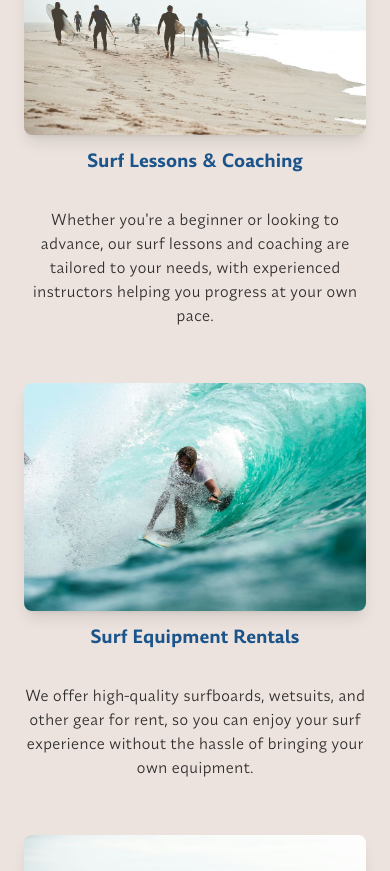
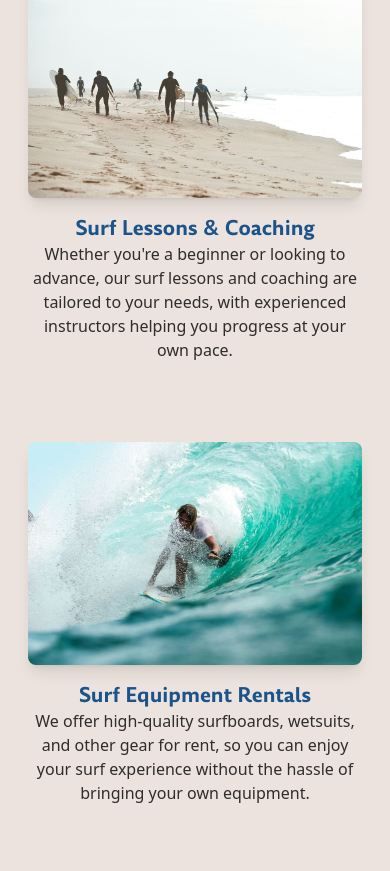
Before and after one commit to Ahmed-Driss1/AMFS, a React (Vite) app: page / in a window 390 px wide. Shown: the part 1973-2844 px from the top of the page. Built offline with nearby package versions, Linux system fonts and the light colour scheme.

Commit message:
made services section responsive
close to the last iteration to the services section

```diff
--- a/src/component/Services.jsx
+++ b/src/component/Services.jsx
@@ -58,49 +58,46 @@ export default function ServiceSection() {
   }, []);
 
   return (
-    <section className="flex flex-col items-center gap-6 lg:gap-4 p-6 bg-light min-h-screen lg:max-h-screen">
-      <h2 className="font-amulya text-center text-accent text-4xl lg:text-3xl pt-8 lg:pt-4 ">What we offer</h2>
+    <section className="bg-light min-h-screen">
+      <div className="flex flex-col items-center gap-20 pt-10 pb-48">
+        <div>
+          <h2 className="text-accent text-center mt-9 font-Shrikhand text-2xl sm:text-3xl md:text-4xl lg:text-6xl">More than a surf club</h2>
+        </div>
 
-      <div className="w-full lg:grid lg:grid-cols-3 gap-4 lg:h-2/3">
+        <div className="flex gap-20 flex-col lg:flex-row items-center px-7 mb-20 cursor-pointer">
           {services.map((service, index) => (
-          <div
-            key={service.id}
-            ref={(el) => (tiltRefs.current[index] = el)}
-            className="flex flex-col items-center cursor-pointer transition-transform duration-500"
-            onClick={() => handleClick(service.id)}
-          >
-            <img
-              src={service.image}
-              alt={service.imagealt}
-              className={`w-full rounded-lg transition-transform duration-500 shadow-lg ${
+              <div className="flex flex-col gap-4 md:flex-row lg:flex-col items-center"
+              onClick={()=> handleClick(service.id)}
+              key={service.id}>
+
+                <div className={`md:w-1/2 lg:w-auto transition-transform duration-500
+                  ${
                     selectedService === null
                       ? "scale-100"
                       : selectedService === service.id
-                  ? "scale-105"
-                  : "scale-90"
-              }`}
+                      ? "scale-105 shadow-lg"
+                      : "scale-90 opacity-85"
+                  }`} >
+                <img
+                ref={(el) => (tiltRefs.current[index] = el)}
+                  src={service.image}
+                  alt={service.imagealt}
+                  className={`w-full rounded-lg  shadow-lg `}
               />
-            <h3 className="mt-3 text-lg lg:text-base font-bold text-accent font-amulya">{service.title}</h3>
+                </div>
 
-            {/* Conditionally render description based on screen size */}
-            <p
-              className={`my-8 pb-6 text-center text-dark font-synonym lg:pb-10 ${
-                selectedService === service.id || window.innerWidth < 1024
-                  ? "block"
-                  : "hidden"
-              } lg:hidden`}
-            >
-              {service.description}
-            </p>
+                <div className="md:w-1/2 lg:w-auto flex flex-col md:gap-3">
+                    <h3 className="text-center text-xl md:text-2xl text-accent font-amulya">{service.title}</h3>
+                    <p className="text-dark text-center lg:hidden text-m md:text-xl">{service.description}</p>
+                </div>
+
               </div>
           ))}
         </div>
+        <div>
+          {selectedService }
+        </div>
 
-      {/* Display selected description on larger screens */}
-
-      <div className="font-synonym text-lg text-dark hidden lg:block text-center max-w-2xl pb-12 pt-6 border-t-0 border-dark">
-        {selectedService === null ? "we offer a variaty of shit test us out" :
-          services.find((service) => service.id === selectedService)?.description}
     </div>
     </section>
   );
--- a/src/component/testets.jsx
+++ b/src/component/testets.jsx
@@ -1,10 +1,41 @@
-import React, { useEffect, useRef } from "react";
+import React, { useEffect, useRef, useState } from "react";
 import VanillaTilt from "vanilla-tilt";
-import aboutimage1 from "@/assets/images/about1.jpg";
-import aboutimage2 from "@/assets/images/about2.jpg";
+import serviceImage1 from "@/assets/images/about1.jpg";
+import serviceImage2 from "@/assets/images/about2.jpg";
+import serviceImage3 from "@/assets/images/about1.jpg";
 
-export default function About() {
+const services = [
+  {
+    id: 1,
+    title: "Surf Lessons & Coaching",
+    description: "Whether you're a beginner or looking to advance, our surf lessons and coaching are tailored to your needs, with experienced instructors helping you progress at your own pace.",
+    image: serviceImage1,
+    imagealt: "Surf Lessons & Coaching",
+  },
+  {
+    id: 2,
+    title: "Surf Equipment Rentals",
+    description: "We offer high-quality surfboards, wetsuits, and other gear for rent, so you can enjoy your surf experience without the hassle of bringing your own equipment.",
+    image: serviceImage2,
+    imagealt: "Surf Equipment Rentals",
+  },
+  {
+    id: 3,
+    title: "Surf Camp",
+    description: "Our Surf Camp offers a fully immersive experience with daily lessons, comfortable accommodations, and access to Morocco's best waves—a perfect way to improve your surfing while exploring the beautiful coastline.",
+    image: serviceImage3,
+    imagealt: "Surf Camp",
+  },
+
+];
+
+export default function ServiceSection() {
+  const [selectedService, setSelectedService] = useState(null);
   const tiltRefs = useRef([]);
+
+  const handleClick = (id) => {
+    setSelectedService(selectedService === id ? null : id);
+  };
 
   useEffect(() => {
     tiltRefs.current.forEach((tiltRef) => {
@@ -14,6 +45,7 @@ export default function About() {
           speed: 700, // Smooth transition speed
           glare: true,
           "max-glare": 0.2,
+
           easing: "cubic-bezier(.03,.98,.52,.99)", // Smooth easing
         });
       }
@@ -25,42 +57,51 @@ export default function About() {
     };
   }, []);
 
+  return (
+    <section className="flex flex-col items-center gap-6 lg:gap-4 p-6 bg-light min-h-screen lg:max-h-screen">
+      <h2 className="font-amulya text-center text-accent text-4xl lg:text-3xl pt-8 lg:pt-4 ">What we offer</h2>
 
+      <div className="w-full lg:grid lg:grid-cols-3 gap-4 lg:h-2/3">
+        {services.map((service, index) => (
+          <div
+            key={service.id}
+            ref={(el) => (tiltRefs.current[index] = el)}
+            className="flex flex-col items-center cursor-pointer transition-transform duration-500"
+            onClick={() => handleClick(service.id)}
+          >
+            <img
+              src={service.image}
+              alt={service.imagealt}
+              className={`w-full rounded-lg transition-transform duration-500 shadow-lg ${
+                selectedService === null
+                  ? "scale-100"
+                  : selectedService === service.id
+                  ? "scale-105"
+                  : "scale-90"
+              }`}
+            />
+            <h3 className="mt-3 text-lg lg:text-base font-bold text-accent font-amulya">{service.title}</h3>
 
+            {/* Conditionally render description based on screen size */}
+            <p
+              className={`my-8 pb-6 text-center text-dark font-synonym lg:pb-10 ${
+                selectedService === service.id || window.innerWidth < 1024
+                  ? "block"
+                  : "hidden"
+              } lg:hidden`}
+            >
+              {service.description}
+            </p>
+          </div>
+        ))}
+      </div>
 
-    return (
-        <>
-            <section className="min-h-screen bg-light flex flex-col items-center gap-7 py-8">
-                <h2 className="font- text-center text-accent text-5xl pt-10">More than a surf club</h2>
+      {/* Display selected description on larger screens */}
 
-                <div className="p-5 grid gap-4 sm:gap-y-44 lg:gap-y-12 grid-cols-1 lg:grid-cols-3 pt-14 px-4 lg:px-28 ">
-                    {/* First Row: Text 2/3, Image 1/3 */}
-                    <p className="font-synonym text-xl text-dark lg:col-span-2 lg:order-1 order-1 text-center lg:text-left mx-auto lg:mr-32 lg:pr-8 ">
-                        Located in Rabat, Morocco, Morocco Association of Free Surfers is a welcoming community for surfers of all levels. United by our love for the ocean, we offer a friendly space for everyone to learn, grow, and connect with fellow surf enthusiasts.
-                    </p>
-                    <img
-                        src={aboutimage1}
-                        alt="group of surfers"
-                        className="w-full h-auto lg:col-span-1 lg:order-2 order-2 rounded-lg lg:hover:scale-105 lg:hover:shadow-2xl transition-all duration-500"
-                        ref={(el) => (tiltRefs.current[0] = el)}
-
-                    />
-
-                    {/* Second Row: Image 1/3, Text 2/3 */}
-                    <img
-                        src={aboutimage2}
-                        alt="high performer surfing"
-                        className="w-full h-auto lg:col-span-1 lg:order-3 order-4 rounded-lg lg:hover:scale-105 lg:hover:shadow-2xl transition-all duration-500"
-                        ref={(el) => (tiltRefs.current[1] = el)}
-
-                    />
-                    <p className="font-synonym text-xl text-dark lg:col-span-2 lg:order-4 order-3 text-center lg:text-left mx-auto lg:ml-32 lg:pl-8">
-
-Our mission is to promote surfing in Morocco and help everyone excel on the waves. With Morocco’s stunning coastline, we provide a supportive space for surfers of all levels              </div>
-                <button className="font-synonym font-black border-4 border-accent text-dark lg:text-2xl lg:h-20 sm:w-1/2 sm:text-lg md:w-1/3 lg:w-1/5 p-3 rounded-lg lg:hover:scale-110 transition-transform duration-500 mt-6">
-                    More about us
-                </button>
+      <div className="font-synonym text-lg text-dark hidden lg:block text-center max-w-2xl pb-12 pt-6 border-t-0 border-dark">
+        {selectedService === null ? "we offer a variaty of shit test us out" :
+          services.find((service) => service.id === selectedService)?.description}
+      </div>
     </section>
-        </>
   );
 }
```
Lines whose indentation alone changed are shown as unchanged.
